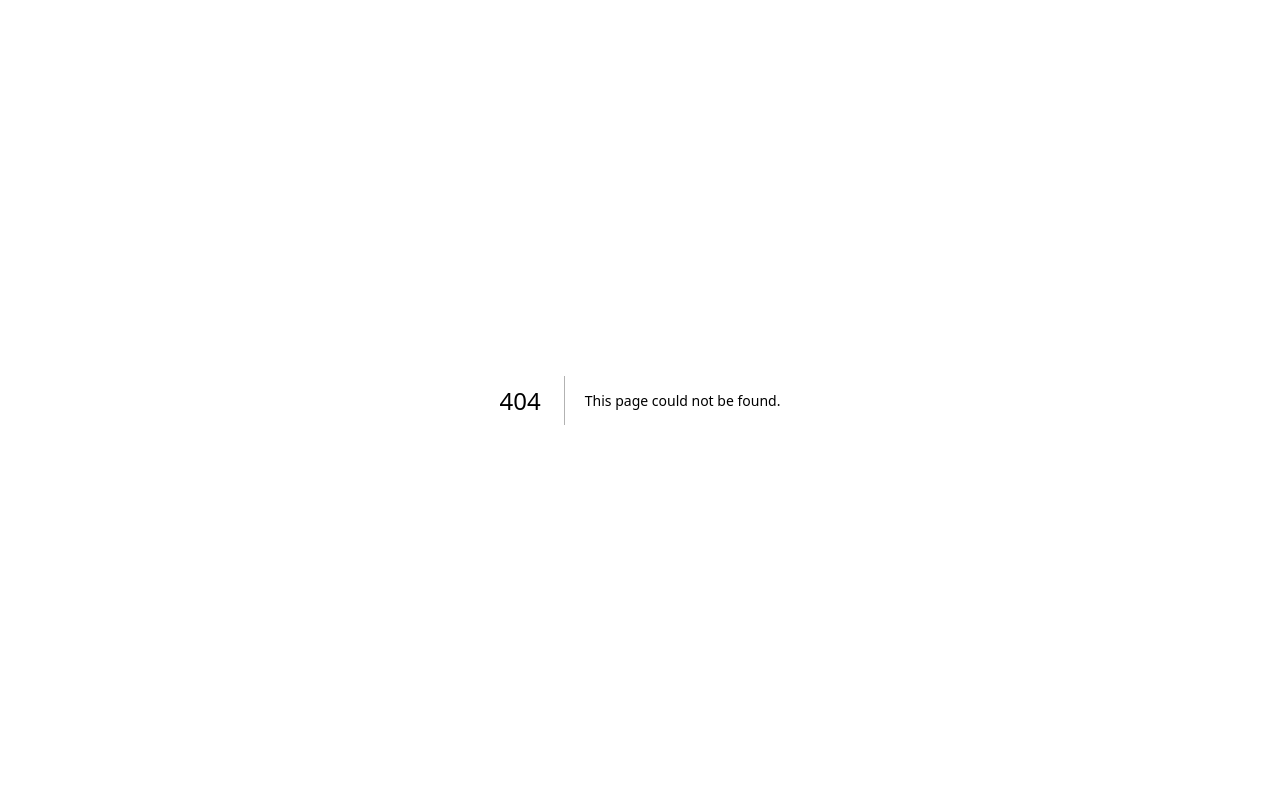
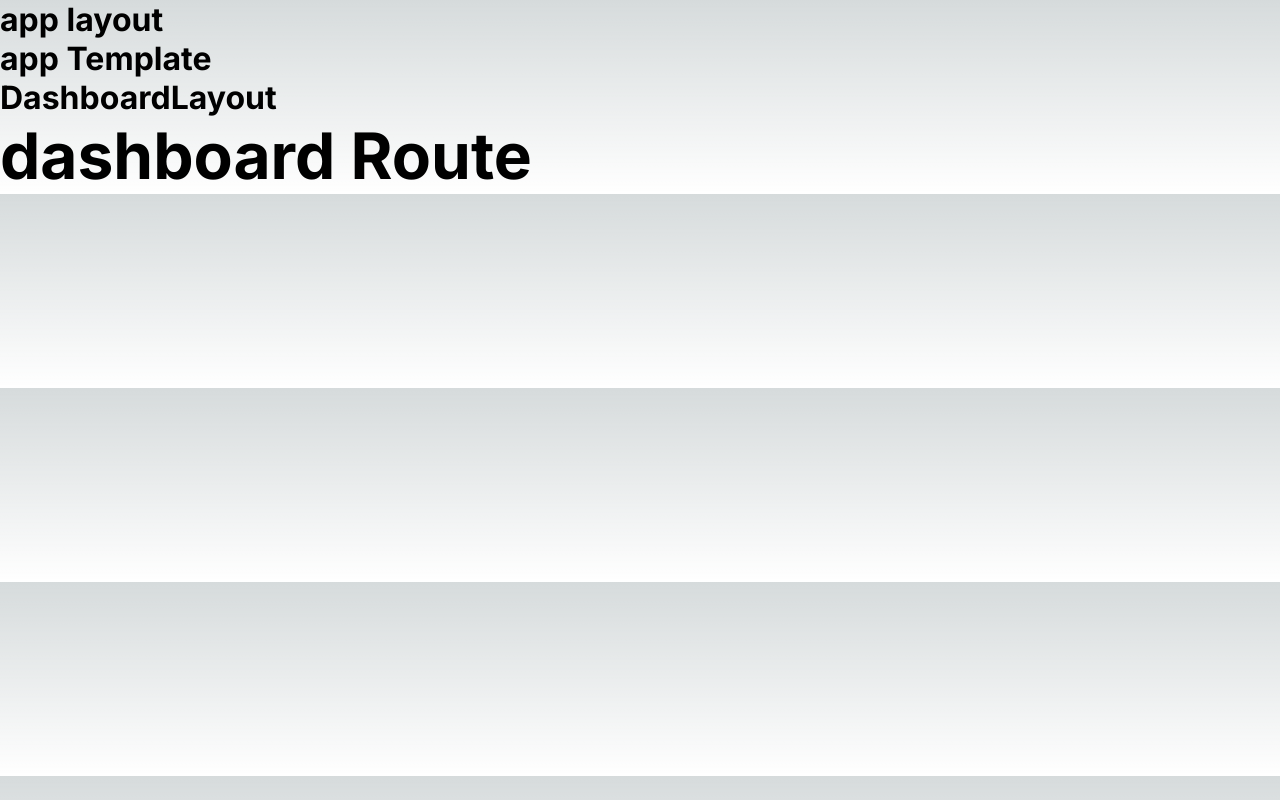
Before and after one commit to linround/next_test, a Next.js app: page /dashboard in a window 1280 px wide. Before the commit this address had no page. Built offline with nearby package versions, Linux system fonts and the light colour scheme.

Commit message:
feature:route module

```diff
--- /dev/null
+++ b/app/dashboard/layout.tsx
@@ -0,0 +1,22 @@
+import React from "react";
+import {Metadata} from "next";
+
+
+export const metadata:Metadata = {
+  title: 'Dashboard',
+}
+
+// 创建该路径下的共享部分
+// 其子路径也会共享这部分的页面
+// layout文件会作为page文件的容器
+export default function DashboardLayout({children,}: {
+  children: React.ReactNode
+}){
+  console.log('DashboardLayout')
+  return (
+    <h1>
+      DashboardLayout
+      <div className={'child'}>{children}</div>
+    </h1>
+  )
+}
--- /dev/null
+++ b/app/dashboard/page.tsx
@@ -0,0 +1,7 @@
+// 这个特殊的page页面使该路由可访问
+// 对于没有page页的文件夹。是不可访问的，该文件夹可用来存放相关的组件，css、images等文件
+export default function Dashboard(){
+  return (
+    <h1>dashboard Route</h1>
+  )
+}
--- a/app/layout.tsx
+++ b/app/layout.tsx
@@ -1,11 +1,12 @@
 import './globals.css'
 import { Inter } from 'next/font/google'
-
+import React from "react";
+import ThemeProvider from './theme-provider';
 const inter = Inter({ subsets: ['latin'] })
 
 export const metadata = {
-  title: 'Create Next App',
-  description: 'Generated by create next app',
+  title: 'localhost:3000',
+  description: 'next app 服务单段渲染实例',
 }
 
 export default function RootLayout({
@@ -15,7 +16,12 @@ export default function RootLayout({
 }) {
   return (
     <html lang="en">
-      <body className={inter.className}>{children}</body>
+      <body className={inter.className}>
+      <div className={'app layout'}>
+        <h1>app layout</h1>
+        {children}
+      </div>
+      </body>
     </html>
   )
 }
--- a/app/page.module.css
+++ b/app/page.module.css
@@ -1,4 +1,4 @@
-.main {
+.appPage {
   display: flex;
   flex-direction: column;
   justify-content: space-between;
--- a/app/page.tsx
+++ b/app/page.tsx
@@ -3,7 +3,8 @@ import styles from './page.module.css'
 
 export default function Home() {
   return (
-    <main className={styles.main}>
+    <main className={styles.appPage}>
+      <h1>app Page</h1>
       <div className={styles.description}>
         <p>
           Get started by editing&nbsp;
--- /dev/null
+++ b/app/template.tsx
@@ -0,0 +1,11 @@
+import React from "react";
+export default function Template({ children }: { children: React.ReactNode }) {
+  console.log('app Template')
+  return (
+    <div className={'app Template'}>
+
+      <h1>app Template</h1>
+      {children}
+    </div>
+  )
+}
--- /dev/null
+++ b/app/theme-provider.tsx
@@ -0,0 +1,9 @@
+'use client';
+
+import React, { createContext } from 'react';
+
+export const ThemeContext = createContext('');
+
+export default function ThemeProvider({ children  }:{children: React.ReactNode}) {
+  return <ThemeContext.Provider value="dark">{children}</ThemeContext.Provider>;
+}
```
Also changed, not shown: app/dashboard/settings/page.tsx (added, +11 -0 lines), 2 other files (tests, documents, lock files or other folders).
